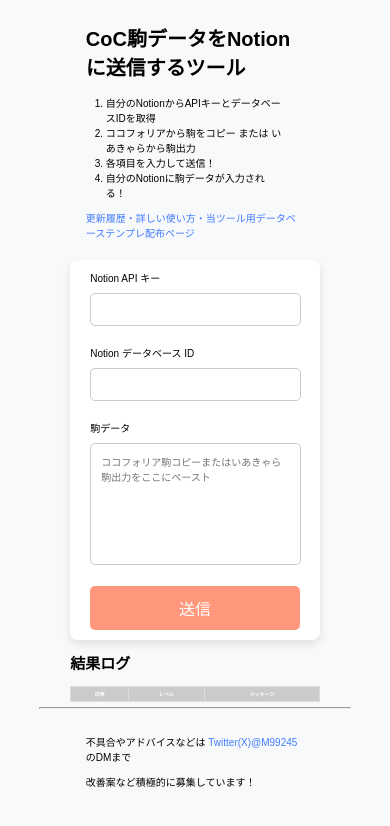
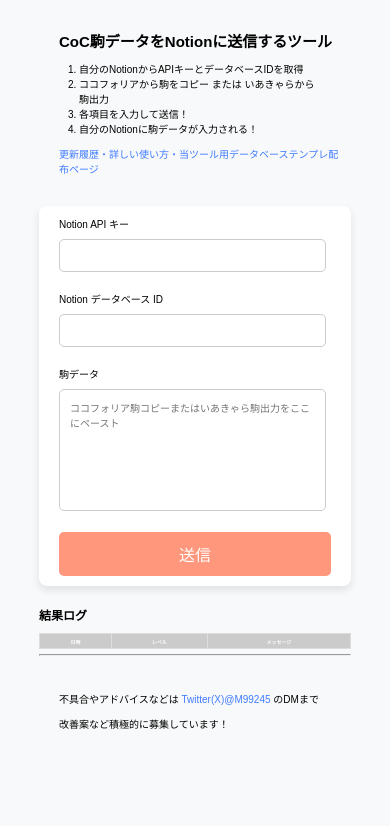
Before and after one commit to mo-oku/n_connect, a Flask app: page / in a window 390 px wide. Shown: the top 826 px of the page. Run offline with Flask 3, Linux system fonts and the light colour scheme; data that the repository does not hold is empty.

Commit message:
サムネ処理

```diff
--- a/app.py
+++ b/app.py
@@ -105,21 +105,26 @@
     }
     response = requests.post(Notion_url, headers=headers, json=data)
 
-    # ページの作成とidの取得
-    new_page = response.json()
-    new_page_id = new_page["id"]
+    if character["data"]["iconUrl"] :
+        # ページの作成とidの取得
+        new_page = response.json()
+        new_page_id = new_page["id"]
 
-    # ページにカバー画像を追加
-    add_content_url = f"https://api.notion.com/v1/pages/{new_page_id}"
-    data_add = {
-            "cover": {
-                "type": "external",
-                "external": {
-                              "url": character["data"].get("iconUrl") or ""
-                              }}
-    }
-    response = requests.patch(add_content_url, headers=headers, json=data_add)
-    return response.status_code == 200
+        # ページにカバー画像を追加
+        add_content_url = f"https://api.notion.com/v1/pages/{new_page_id}"
+        data_add = {
+                "cover": {
+                    "type": "external",
+                    "external": {
+                                "url": character["data"].get("iconUrl") or ""
+                                }}
+        }
+        response = requests.patch(add_content_url, headers=headers, json=data_add)
+        return response.status_code == 200
+    else :
+        return response.status_code == 200
+
+
 
 
 #~~~~~~~~~~~~~~~~~~~~~~~~~~~~~~~~~~~~~~~~~~~~~~~~~~~~~~~~~~~~~~~~~~~~~~~~~~~~~~~~~~~~~
@@ -136,7 +141,7 @@
         encoded_data = request.form["encoded_data"]
         n_api_key = request.form["n_api_key"]
         n_database_id = request.form["n_database_id"]
-        decoded_data = decode_base64(encoded_data)
+        # decoded_data = decode_base64(encoded_data)
 
         if n_api_key and n_database_id and encoded_data:
 
--- a/static/style.css
+++ b/static/style.css
@@ -10,7 +10,7 @@
 header, footer {
     width: 70%;
     padding: 20px;
-    margin: auto;
+    margin: 0 auto;
 }
 
 /* 📌 main */
@@ -135,19 +135,21 @@
         width: 80%;
         font-size: 10px;
         padding: 0px;
-        margin:0 auto;
+        margin: 0 auto;
     }
     /* 📌 ヘッダーフッター */
+    h1 {
+        font-size: 15px;
+    }
     header, footer {
-        width: 70%;
-        margin: auto;
-        padding: 10px;
+        width: 90%;
+        margin: 0 auto;
     }
     ol {
         padding: 0px 20px;
     }
     .main {
-        max-width: 80%;
+        max-width: 100%;
         font-size:10px;
         margin:0 auto;
     }
@@ -169,9 +171,12 @@
         font-size: 10px;
     }
     .log {
-        max-width: 80%;
+        max-width: 100%;
         padding: 0px;
-        margin:0 auto;
+        margin-top: 20px;
+    }
+    h2 {
+        font-size: 12px;
     }
     table {
         font-size: 5px;
```
